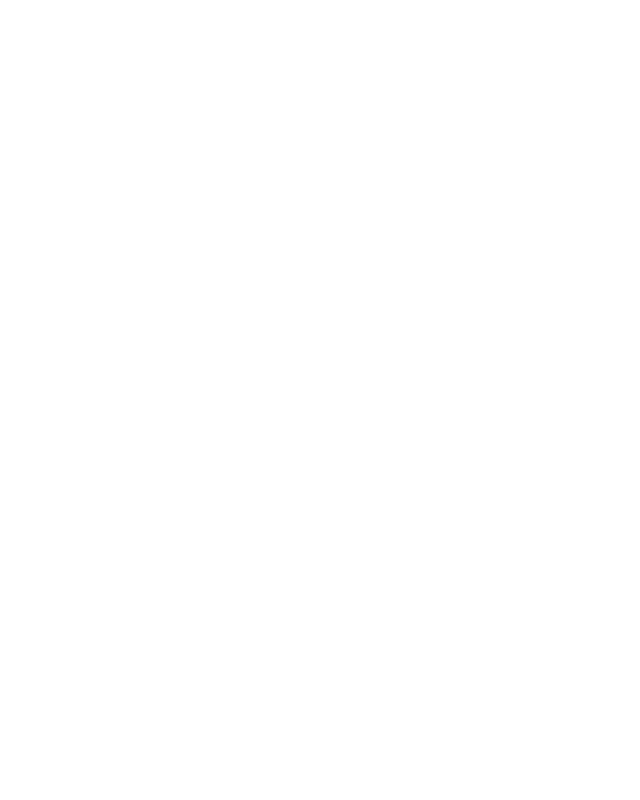
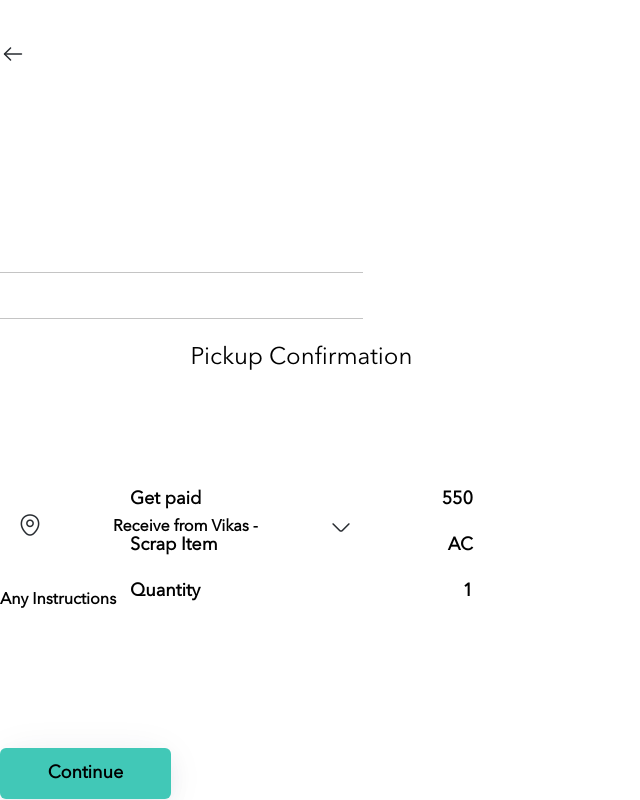
Before and after one commit to girishv694/E-wasteManagement, a React (Create React App) app in the folder project/: page /page21 in a window 1280 px wide. Shown: the whole page, without its empty margins (0-640 px from the left). Built offline with nearby package versions, Linux system fonts and the light colour scheme; no server answers.

Commit message:
customerlocation connected to page21 without pincode

```diff
--- a/project/src/App.js
+++ b/project/src/App.js
@@ -106,7 +106,7 @@
 
 
 
-        {/* <Route path='/page21'>
+         <Route path='/page21'>
           <Page21 />
         </Route>
 
@@ -114,7 +114,7 @@
           <Page20 />
         </Route>
 
-         */}
+
 
 
         <Route path='/signup'>
--- a/project/src/components/CustomerLocation.jsx
+++ b/project/src/components/CustomerLocation.jsx
@@ -21,7 +21,7 @@
     let finalAPIEndpoint = `${API_endpoint}lat=${latitude}&lon=${longitude}&appid=${API_Key}`;
     axios.get(finalAPIEndpoint).then((res) => {
       setCity(res.data);
-      console.log(res.data);
+      // console.log(res.data);
     });
   }, []);
 
@@ -36,7 +36,7 @@
     let finalAPIEndpoint = `${API_endpoint}lat=${latitude}&lon=${longitude}&appid=${API_Key}`;
     axios.get(finalAPIEndpoint).then((res) => {
       setCity(res.data);
-      console.log(res.data);
+      // console.log(res.data);
     });
   }, [latitude, longitude]);
 
--- a/project/src/components/Page21.jsx
+++ b/project/src/components/Page21.jsx
@@ -1,5 +1,8 @@
 import '../css/page21.css'
 import { Link } from 'react-router-dom'
+
+import {CustomerLocation} from "./CustomerLocation"
+// let area = CustomerLocation;
 
 export const Page21 = () => {
   return (
@@ -36,7 +39,7 @@
               <img id='locus_p21' src='Images/location.png' alt='' />
             </div>
 
-            <h3>Receive from Vikas - Mumbai 400008</h3>
+            <h3 >Receive from Vikas -   </h3><span><CustomerLocation/></span>
             <img src='Images/downarr.png' id='down_p21' alt='' />
           </div>
           <h3 className='intr_p21'>Any Instructions</h3>
```
